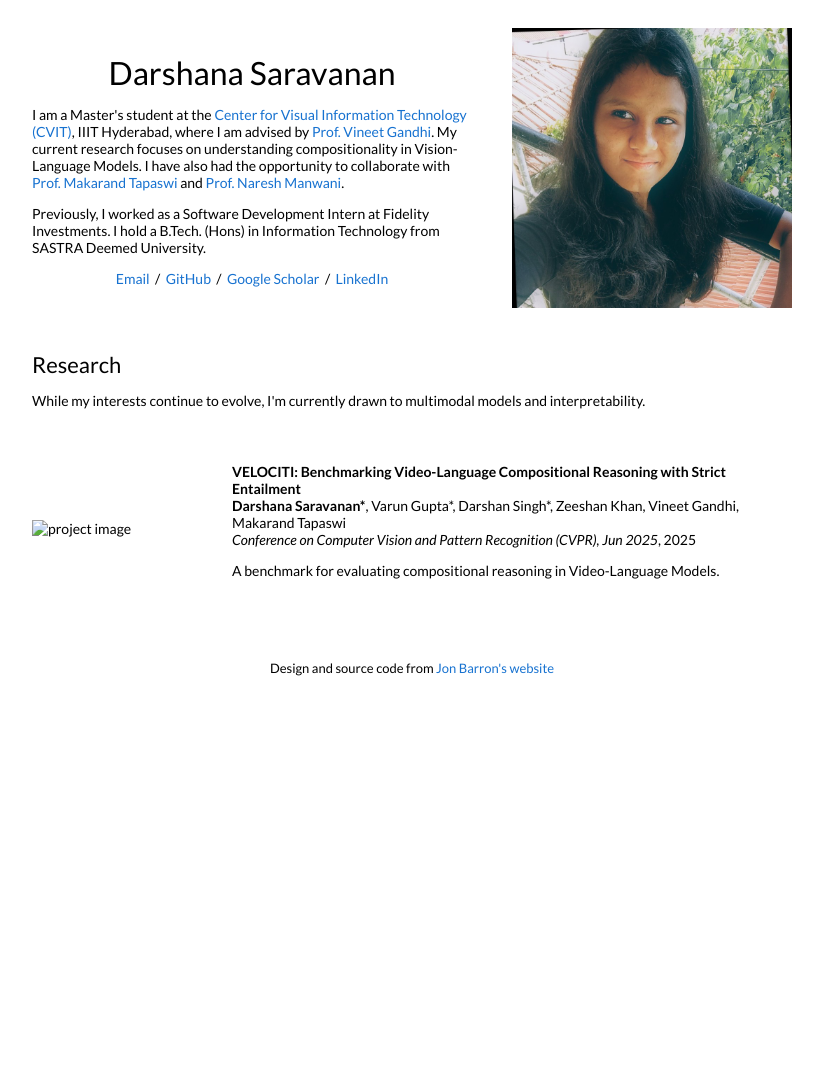
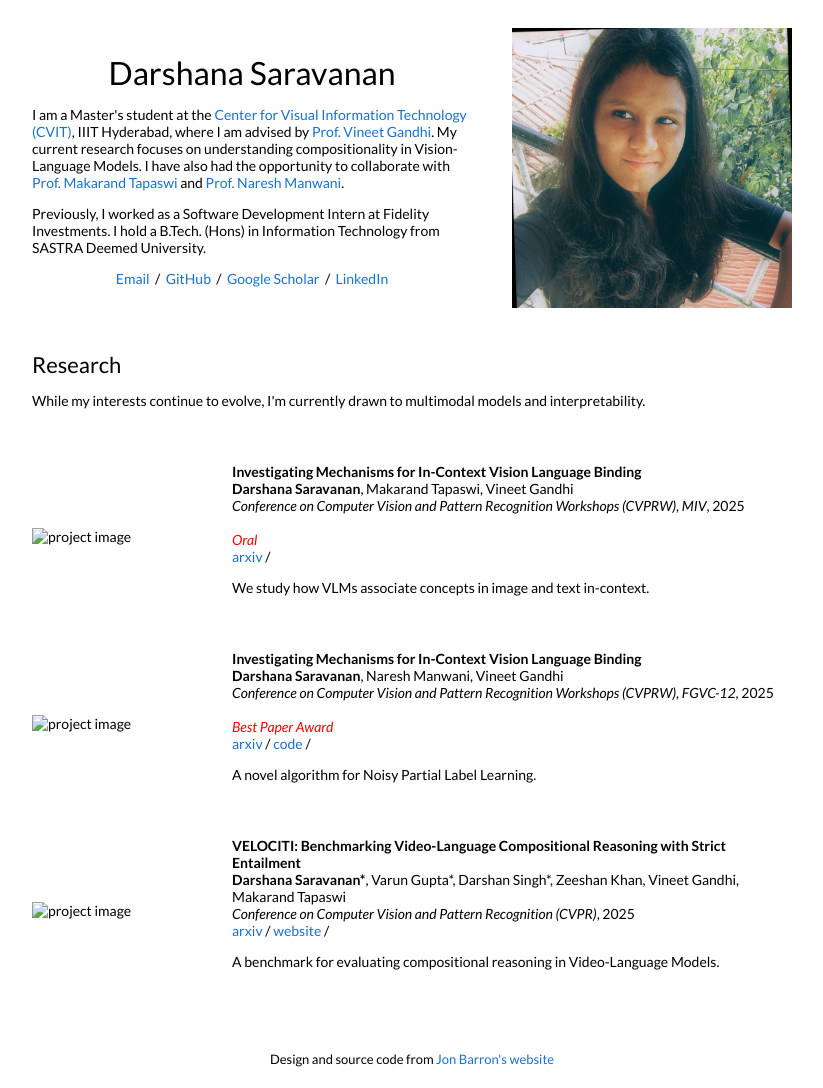
Before and after one commit to darshana1406/darshana1406.github.io, a Jekyll site: the page built from _posts/2025-05-28-vlm-bind.md, in a window 1280 px wide. Shown: the whole page, without its empty margins (228-1051 px from the left). Built offline with Jekyll 4.4.1, drawn with Linux system fonts in a browser that asks for light colours; before the commit the page ends 900 px from its top, so only the background shows below that.

Commit message:
more papers

```diff
--- a/_layouts/default.html
+++ b/_layouts/default.html
@@ -80,6 +80,11 @@
               <br>
               <em>{{post.venue}}</em>, {{ post.date | date: "%Y" }}
               <br>
+              {% if post.award %}
+              <br>
+              <em style="color:red;">{{post.award}}</em>
+              <br>
+              {% endif %}
               {% if post.arxiv %}
               <a href="{{post.arxiv}}">arxiv</a> /
               {% endif %}
--- a/_posts/2025-03-30-velociti.md
+++ b/_posts/2025-03-30-velociti.md
@@ -6,9 +6,9 @@ image: images/cvpr2025-velociti.webp
 categories: research
 author: "Darshana Saravanan"
 authors: "<strong>Darshana Saravanan*</strong>, Varun Gupta*, Darshan Singh*, Zeeshan Khan, Vineet Gandhi, Makarand Tapaswi"
-venue: "Conference on Computer Vision and Pattern Recognition (CVPR), Jun 2025"
+venue: "Conference on Computer Vision and Pattern Recognition (CVPR)"
+arxiv: "https://arxiv.org/abs/2406.10889"
+website: "https://katha-ai.github.io/projects/velociti/"
 ---
 
 A benchmark for evaluating compositional reasoning in Video-Language Models.
-
-[arXiv link](https://arxiv.org/abs/2406.10889){:target="_blank"}
--- /dev/null
+++ b/_posts/2025-05-28-vlm-bind.md
@@ -0,0 +1,14 @@
+---
+layout: post
+title:  "Investigating Mechanisms for In-Context Vision Language Binding"
+date:   2025-05-28 22:21:59 +00:00
+image: images/miv_cvpr_2025.webp
+categories: research
+author: "Darshana Saravanan"
+authors: "<strong>Darshana Saravanan</strong>, Makarand Tapaswi, Vineet Gandhi"
+venue: "Conference on Computer Vision and Pattern Recognition Workshops (CVPRW), MIV"
+arxiv: "https://arxiv.org/pdf/2505.22200"
+award: Oral
+---
+
+We study how VLMs associate concepts in image and text in-context.
```
Also changed, not shown: _posts/2025-02-07-pals.md (added, +15 -0 lines).
